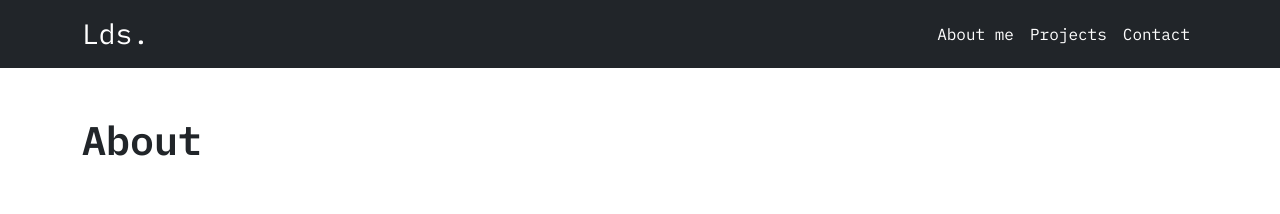
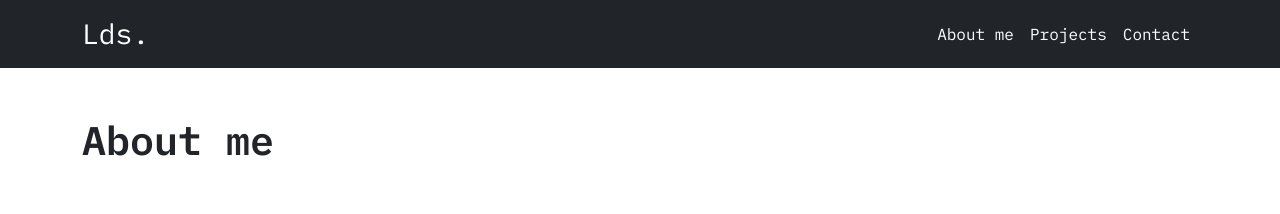
Before and after one commit to lorenzodisanto/portfolio, a Vue app: page /about in a window 1280 px wide. Shown: the top 214 px of the page. Built offline with nearby package versions, Linux system fonts and the light colour scheme.

Commit message:
fix: change header about

```diff
--- a/src/pages/AboutPage.vue
+++ b/src/pages/AboutPage.vue
@@ -2,7 +2,7 @@
 export default {
   data() {
     return {
-      title: "About",
+      title: "About me",
     };
   },
 };
```
